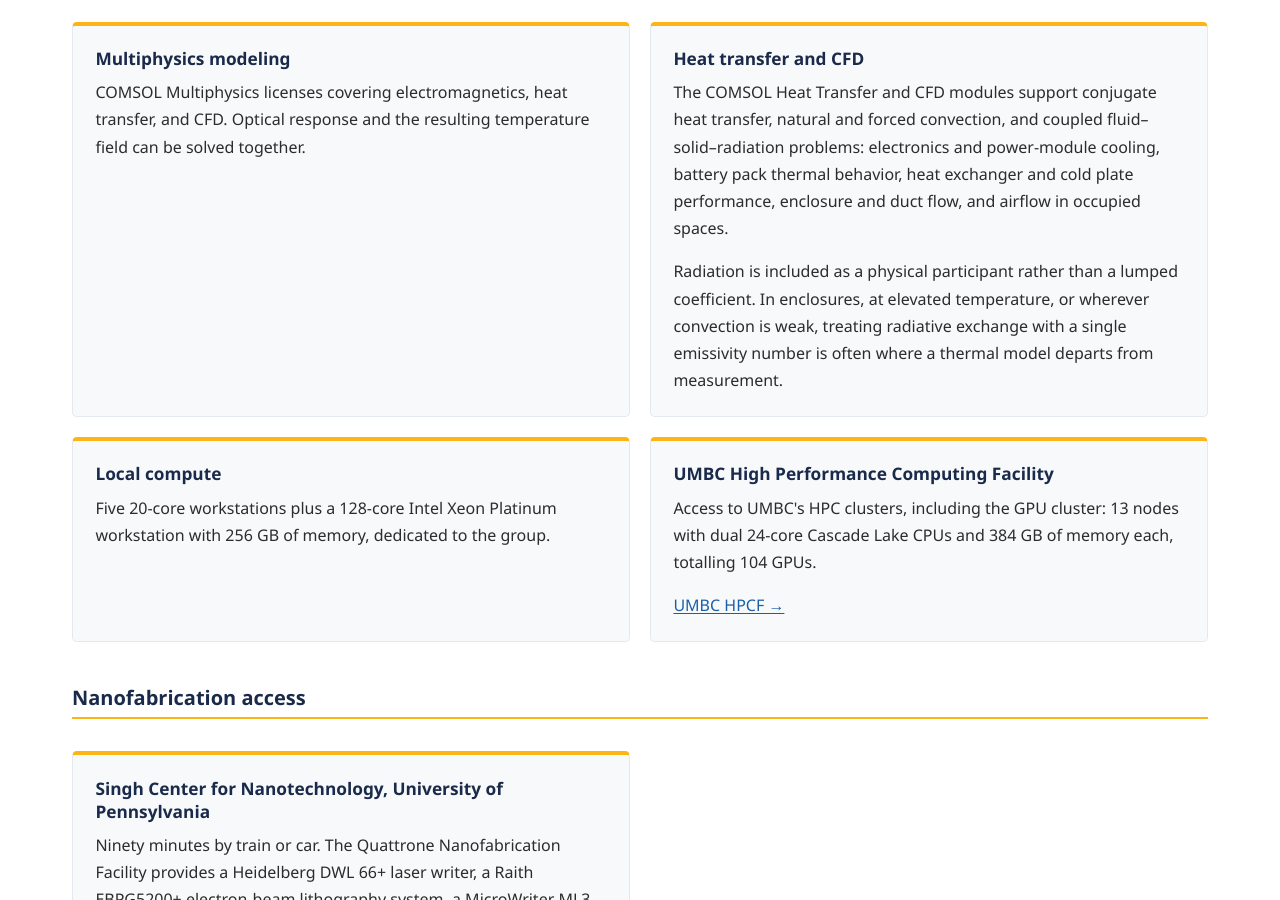
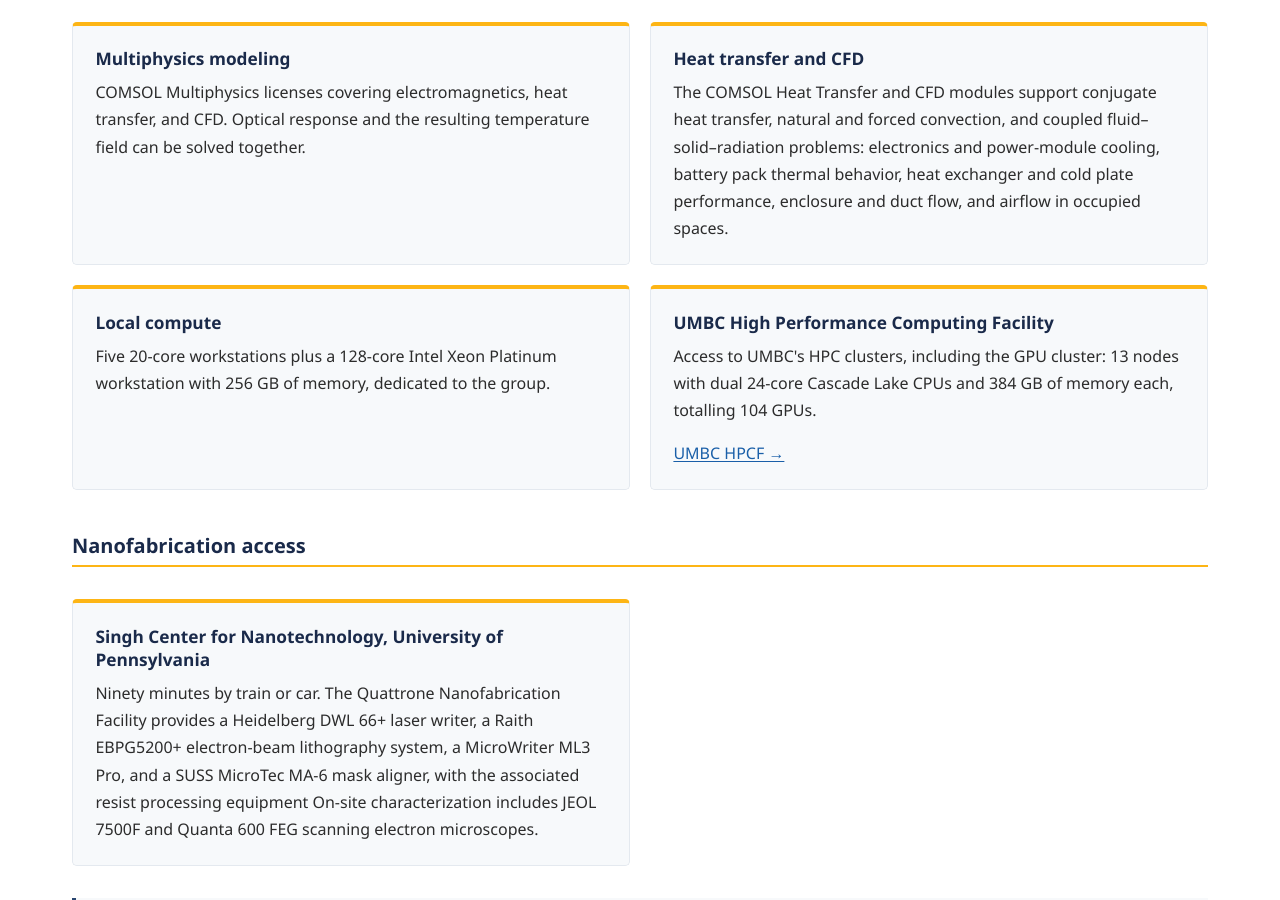
Before and after one commit to alokghanekar/Energy-Photonics-Lab, a Jekyll site: the page built from facilities.html, in a window 1280 px wide and 900 px high, scrolled down 2023 px. Built offline with Jekyll 4.4.1, drawn with Linux system fonts in a browser that asks for light colours.

Commit message:
Facilities: remove second paragraph of Heat transfer and CFD card
Co-Authored-By: Claude Opus 4.8 <noreply@anthropic.com>
Claude-Session: https://claude.ai/code/session_01VuNoPfxguXq3gEbfsiCHz7

```diff
--- a/facilities.html
+++ b/facilities.html
@@ -67,7 +67,6 @@ description: Instruments and computational resources in the Energy Photonics Lab
   <section class="project">
     <h2>Heat transfer and CFD</h2>
     <p>The COMSOL Heat Transfer and CFD modules support conjugate heat transfer, natural and forced convection, and coupled fluid&ndash;solid&ndash;radiation problems: electronics and power-module cooling, battery pack thermal behavior, heat exchanger and cold plate performance, enclosure and duct flow, and airflow in occupied spaces.</p>
-    <p>Radiation is included as a physical participant rather than a lumped coefficient. In enclosures, at elevated temperature, or wherever convection is weak, treating radiative exchange with a single emissivity number is often where a thermal model departs from measurement.</p>
   </section>
 
   <section class="project">
```
